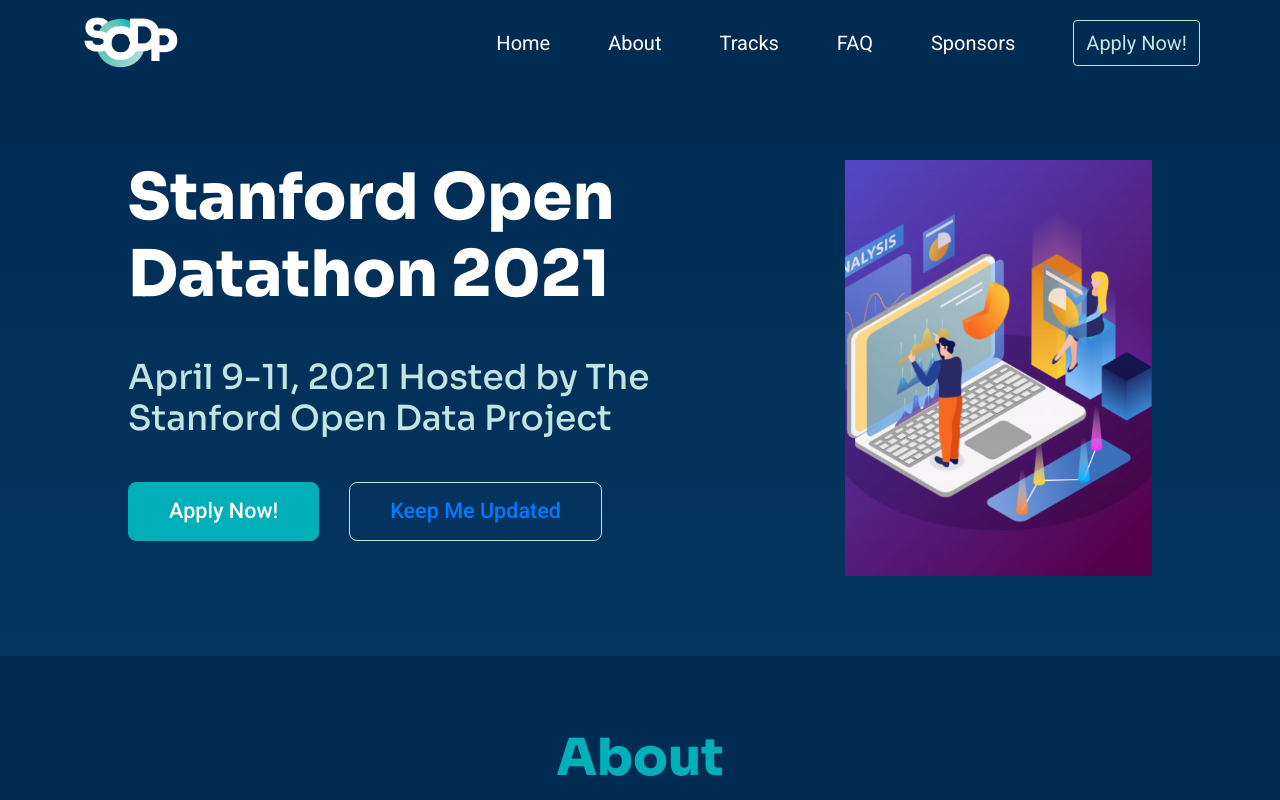
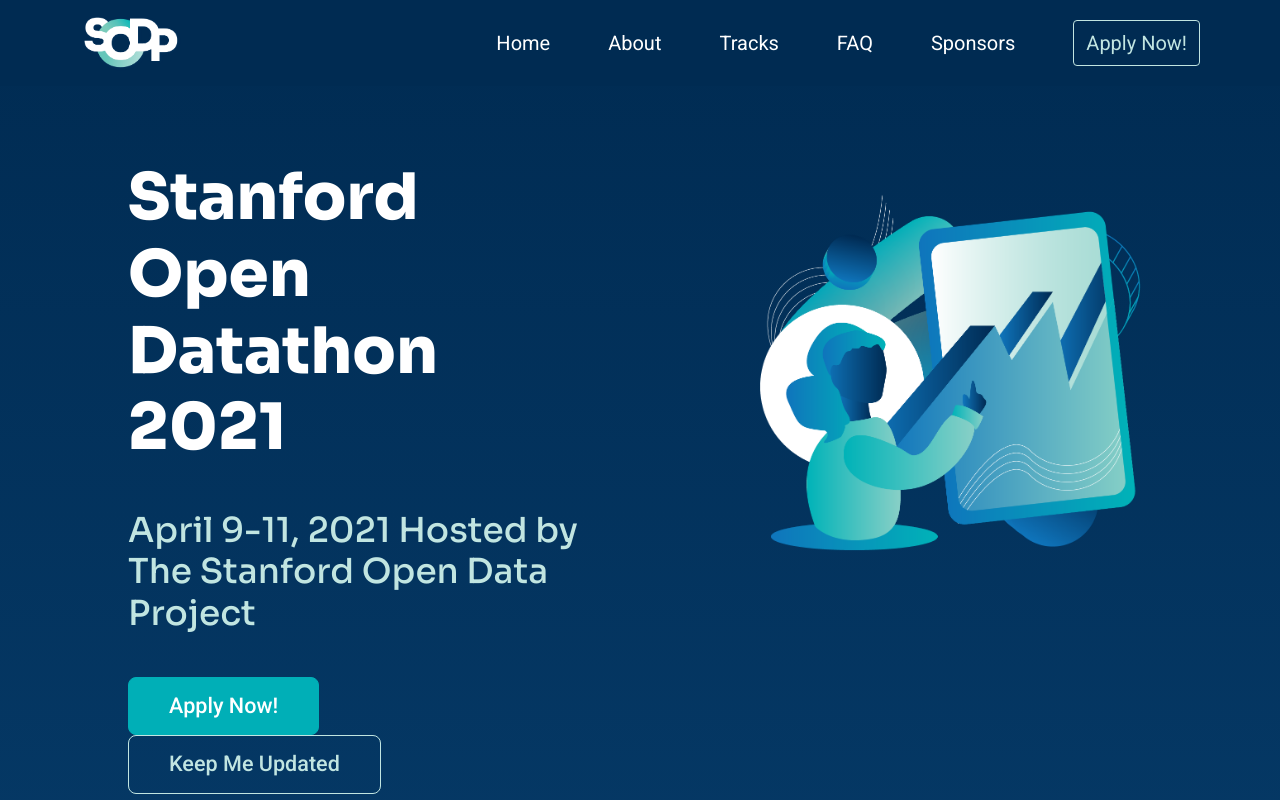
Before and after one commit to StanfordOpenData/stanford-open-datathon, a React (Create React App) app: page / in a window 1280 px wide. Shown: the top 800 px of the page. Built offline with nearby package versions, Linux system fonts and the light colour scheme.

Commit message:
Updating hero image #4
- Updating scss for hero image
- Updating hero image with hero.png

```diff
--- a/src/sass/home.scss
+++ b/src/sass/home.scss
@@ -61,6 +61,9 @@
     button.btn-outline-primary {
       color: $Light-aqua;
       border-color: $Light-aqua;
+      a {
+        color: $Light-aqua;
+      }
     }
 
     button.btn-outline-primary:hover {
@@ -68,8 +71,9 @@
     }
   }
   #Hero {
-    min-width: 30%;
-    height: auto;
+    min-width: 40%;
+    width: 90%;
+    height: 90%;
     object-fit: cover;
 
     @media screen and (max-width: 1024px) {
```
Also changed, not shown: src/Images/Hero.png.
